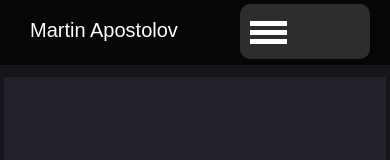
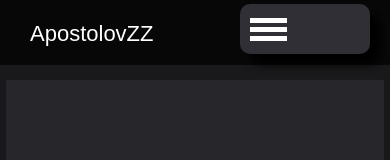
Before and after one commit to martinapostolovz/portfoli0, a React (Vite) app: page / in a window 390 px wide. Shown: the top 160 px of the page. Built offline with nearby package versions, Linux system fonts and the light colour scheme.

Commit message:
new update

```diff
--- a/src/App.css
+++ b/src/App.css
@@ -2,7 +2,7 @@ body {
     margin: 0;
     position: 0;
     overflow-x: hidden;
-    background-color: rgb(21, 22, 27);
+    background-color: rgb(25, 25, 27);
 }
 
 
@@ -24,8 +24,8 @@ header {
 
 .name {
     display: flex;
-    font-size: 20px;
-    font-family: Arial, Helvetica, sans-serif;
+    font-size: 22px;
+    font-family: poppins, sans-serif;
     color: white;
 }
 
@@ -51,14 +51,14 @@ header {
     border-radius: 20px;
     border: none;
     cursor: pointer;
-    background-color: rgba(89, 0, 255, 0.151);
+    background-color: rgba(255, 0, 0, 0.151);
     color: white;
     transition: 0.3s;
     font-family: Arial, Helvetica, sans-serif;
 }
 
 #About-nomobile:hover {
-    background-color: rgba(89, 0, 255, 0.767);
+    background-color: rgba(255, 0, 0, 0.705);
 }
 
 #Experience-nomobile {
@@ -68,14 +68,14 @@ header {
     border-radius: 20px;
     border: none;
     cursor: pointer;
-    background-color: rgba(89, 0, 255, 0.151);
+    background-color: rgba(255, 0, 0, 0.151);
     color: white;
     transition: 0.3s;
     font-family: Arial, Helvetica, sans-serif;
 }
 
 #Experience-nomobile:hover {
-    background-color: rgba(89, 0, 255, 0.767);
+    background-color: rgba(255, 0, 0, 0.705);
 }
 
 #Contact-nomobile {
@@ -85,14 +85,14 @@ header {
     border-radius: 20px;
     border: none;
     cursor: pointer;
-    background-color: rgba(89, 0, 255, 0.151);
+    background-color: rgba(255, 0, 0, 0.151);
     color: white;
     transition: 0.3s;
     font-family: Arial, Helvetica, sans-serif;
 }
 
 #Contact-nomobile:hover {
-    background-color: rgba(89, 0, 255, 0.767);
+    background-color: rgba(255, 0, 0, 0.705);
 }
 
 .background {
@@ -100,10 +100,11 @@ header {
     margin-left: auto;
     margin-right: auto;
     margin-top: 10px;
-    background-color: rgb(33, 33, 41);
-    width: 98%;
+    background-color: rgb(39, 39, 43);
+    width: 97%;
     height: 1000px;
-    transform: translateY(67px);
+    transform: translateY(70px);
+
 
 }
 
@@ -126,26 +127,29 @@ header {
     .header-button-mobile {
         display: block;
         width: 130px;
-        height: 55px;
+        height: 50px;
         border-radius: 10px;
-        background-color: rgb(45, 45, 48);
+        background-color: rgb(47, 47, 53);
         transition: 0.4s;
         transform: translateX(-20px);
         margin-top: 5px;
         margin-left: auto;
         overflow: hidden;
+        box-shadow: 10px 10px 10px;
 
     }
 
     .header-button-mobile:hover {
         height: 220px;
+
     }
 
 
     .menu-logo {
         display: block;
         margin-left: 10px;
-        transform: translateY(13px);
+        transform: translateY(10px);
+
     }
 
     .line {
@@ -182,12 +186,13 @@ header {
         margin-right: auto;
         width: 110px;
         height: 35px;
-        font-size: 21px;
+        font-size: 18px;
         font-family: Arial, Helvetica, sans-serif;
         border-radius: 16px;
         border: none;
-        background-color: rgba(89, 0, 255, 0.87);
+        background-color: rgba(255, 0, 0, 0.705);
         color: white;
+        text-align: center;
 
 
     }
@@ -198,12 +203,13 @@ header {
         margin-right: auto;
         width: 110px;
         height: 35px;
-        font-size: 20px;
+        font-size: 17px;
         font-family: Arial, Helvetica, sans-serif;
         border-radius: 16px;
         border: none;
-        background-color: rgba(89, 0, 255, 0.87);
+        background-color: rgba(255, 0, 0, 0.705);
         color: white;
+        text-align: center;
     }
 
     .contact-button-mobile {
@@ -212,12 +218,13 @@ header {
         margin-right: auto;
         width: 110px;
         height: 35px;
-        font-size: 21px;
+        font-size: 18px;
         font-family: Arial, Helvetica, sans-serif;
         border-radius: 16px;
         border: none;
-        background-color: rgba(89, 0, 255, 0.87);
+        background-color: rgba(255, 0, 0, 0.705);
         color: white;
+        text-align: center;
     }
 
     #under-linei {
--- a/src/App.jsx
+++ b/src/App.jsx
@@ -10,7 +10,7 @@ function App() {
     <div className="App">
       <header className='header-background'>
         <div className='name-header'>
-          <p className='name'>Martin Apostolov</p>
+          <p className='name'>ApostolovZZ</p>
         </div>
         <div className='header-button-no-mobile'>
           <button id='About-nomobile'>About</button>
```
